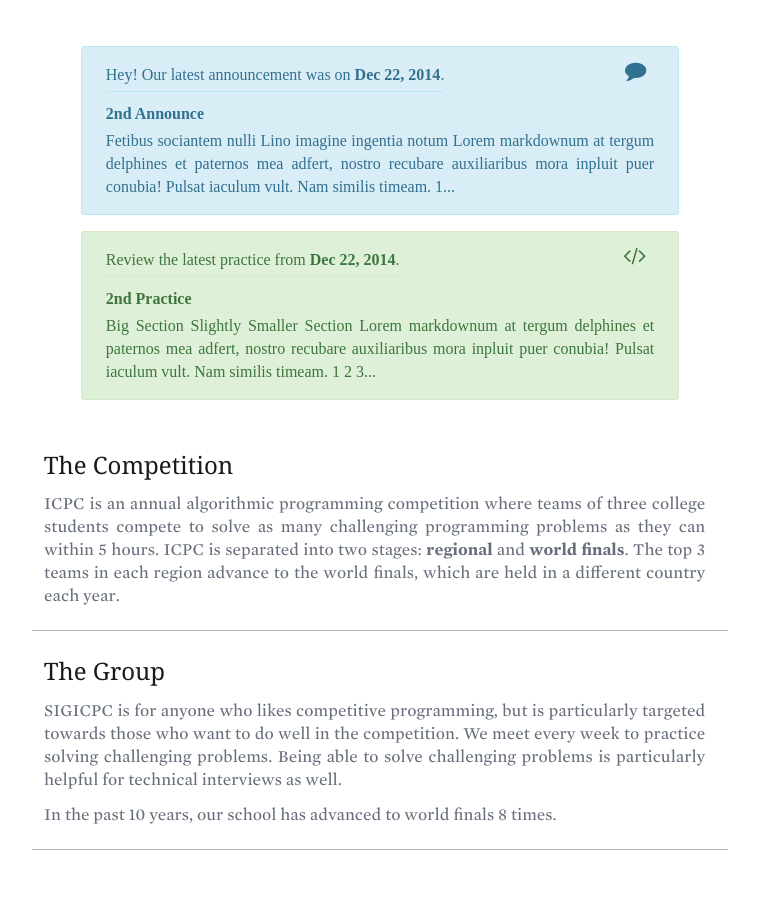
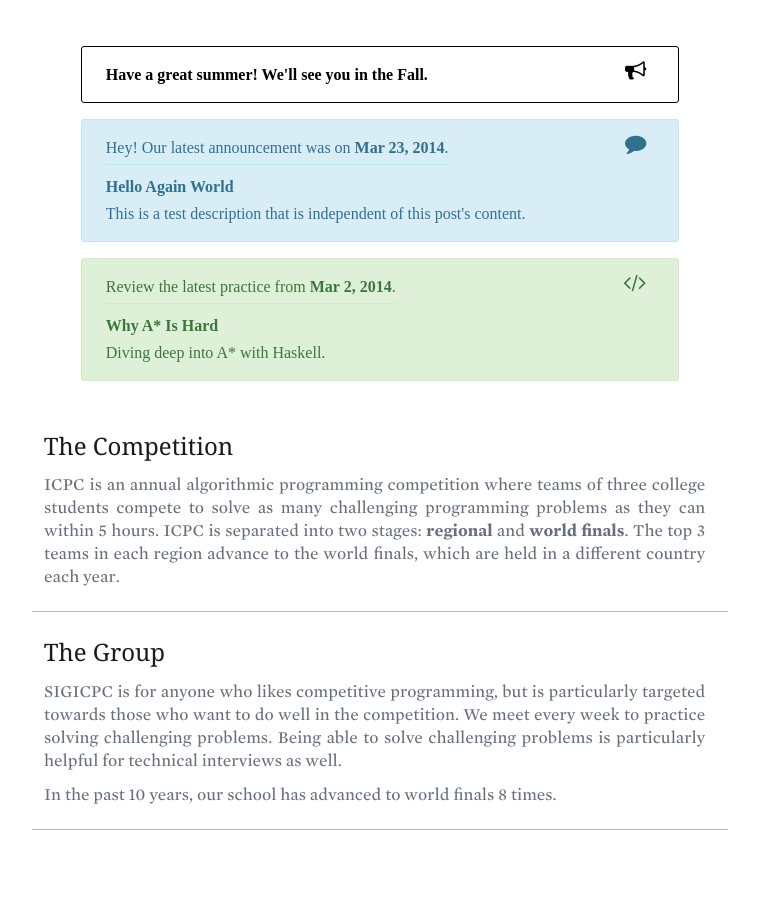
Before and after one commit to acm-uiuc/icpc-website, a Jekyll site: the page built from index.html, in a window 1280 px wide. Shown: the part 387-1290 px from the top of the page, without its empty margins (260-1019 px from the left). Built offline with Jekyll 4.4.1, drawn with Linux system fonts in a browser that asks for light colours; nearby versions of some CDN libraries; some web fonts are replaced; Markdown is read by kramdown in place of the engine named in the settings; the list of posts is cut into pages by our own code.

Commit message:
added better example posts

```diff
--- a/_posts/2014-12-22-2nd-practice.md
+++ b/_posts/2014-03-02-why-A*-is-hard.md
@@ -2,6 +2,7 @@
 layout: post
 category: practices
 time: 1:38 AM
+description: Diving deep into A* with Haskell.
 ---
 
 # Big Section
--- a/_posts/2014-12-22-2nd-announce.md
+++ b/_posts/2014-03-23-hello-again-world.md
@@ -2,6 +2,7 @@
 layout: post
 category: announcements
 time: 1:38 AM
+description: This is a test description that is independent of this post's content.
 ---
 
 # Fetibus sociantem nulli
--- a/css/main.css
+++ b/css/main.css
@@ -267,42 +267,6 @@
   font-size: 26px;
 }
 
-/* Announcements */
-
-.announcement {
-  margin-bottom: 1em;
-  border: solid 1px #bce8f1;
-  background-color: #d9edf7;
-  color: #31708f;
-}
-
-.announcement > .head {
-  padding-bottom: .5em;
-  border-bottom: solid 1px #bce8f1;
-}
-
-.announcement > .head > .fa {
-  color: #31708f;
-}
-
-/* Practices */
-
-.practice {
-  margin-bottom: 3em;
-  border: solid 1px #d6e9c6;
-  background-color: #dff0d8;
-  color: #3c763d;
-}
-
-.practice > .head {
-  padding-bottom: .5em;
-  border-bottom: solid 1px #d6e9c6;
-}
-
-.practice > .head > .fa {
-  color: #3c763d;
-}
-
 /* Syntax Highlighting */
 
 .post pre {
@@ -399,6 +363,53 @@
   margin-bottom: .25em;
 }
 
+/* Message */
+
+.message {
+  margin-bottom: 1em;
+  border: solid 1px black;
+  background-color: #fff;
+  color: black;
+}
+
+/* Announcements */
+
+.announcement {
+  margin-bottom: 1em;
+  border: solid 1px #bce8f1;
+  background-color: #d9edf7;
+  color: #31708f;
+}
+
+.announcement > .head {
+  padding-bottom: .5em;
+  border-bottom: solid 1px #bce8f1;
+}
+
+.announcement > .head > .fa {
+  color: #31708f;
+}
+
+/* Practices */
+
+.practice {
+  margin-bottom: 3em;
+  border: solid 1px #d6e9c6;
+  background-color: #dff0d8;
+  color: #3c763d;
+}
+
+.practice > .head {
+  padding-bottom: .5em;
+  border-bottom: solid 1px #d6e9c6;
+}
+
+.practice > .head > .fa {
+  color: #3c763d;
+}
+
+/* Hero Image */
+
 .warbanner {
   margin-bottom: 2em;
   width: auto;
--- a/index.html
+++ b/index.html
@@ -2,6 +2,18 @@
 layout: default
 title: ICPC
 ---
+
+{% if site.data.message['show'] %}
+<div class="alert message">
+  <div class="head" style="border-bottom: none;">
+    <b>{{ site.data.message['message'] }}</b>
+    <div class="fa fa-bullhorn fa-lg"></div>
+  </div>
+  <div class="body">
+  </div>
+</div>
+{% endif %}
+
 
 {% for announcement in site.categories["announcements"] limit:1 %}
 <a href="{{ site.baseurl }}{{ announcement.url }}">
```
Also changed, not shown: _posts/2014-02-02-introduction-to-A*.md (renamed from _posts/2014-12-12-first-practice.md, +3 -12 lines), _posts/2014-03-22-hello-world.md (renamed from _posts/2014-12-12-first-announce.md, +1 -1 lines).
